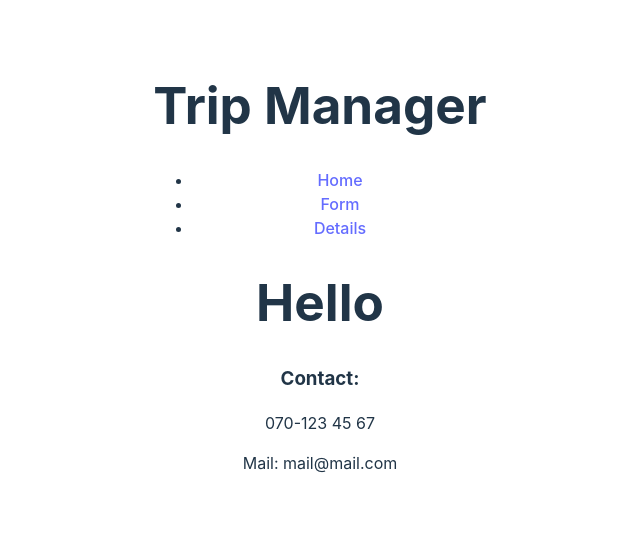
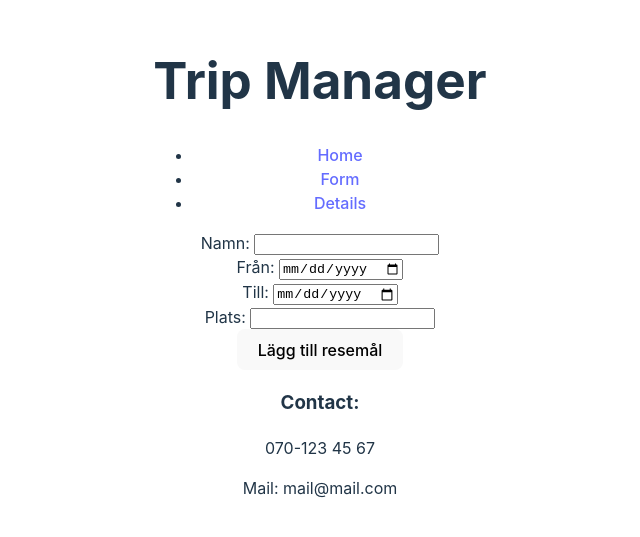
Before and after one commit to filipwretner/Boiler-Room-Week-6, a React (Vite) app in the folder TripManager/: page /form in a window 1280 px wide. Shown: the part 133-670 px from the top of the page, without its empty margins (320-960 px from the left). Built offline with nearby package versions, Linux system fonts and the light colour scheme.

Commit message:
Form complete

```diff
--- /dev/null
+++ b/TripManager/src/components/Form/FormInput.jsx
@@ -0,0 +1,12 @@
+import React from 'react';
+
+function FormInput({ type, name, defaultValue, className, label }) {
+  return (
+    <div className="form-group">
+      <label htmlFor={name}>{label}</label>
+      <input type={type} name={name} defaultValue={defaultValue} className={className} />
+    </div>
+  );
+}
+
+export default FormInput;
--- /dev/null
+++ b/TripManager/src/components/Form/TripForm.jsx
@@ -0,0 +1,49 @@
+import React, { useState, memo } from 'react';
+import FormInput from './FormInput';
+
+const TripForm = memo(({ onAddTrip, onEditTrip, editingTrip}) => {
+    const [error, setError] = useState('');
+
+    function handleSubmit(event) {
+        event.preventDefault();
+
+        const form = event.target;
+        const name = form.elements.namedItem('name').value;
+        const firstDate = form.elements.namedItem('firstDate').value;
+        const secondDate = form.elements.namedItem('secondDate').value;
+        const location = form.elements.namedItem('location').value;
+
+        if (name === '' || firstDate === '' || secondDate === '' || location === '') {
+            setError('Vänligen fyll i alla fält');
+            return;
+        }
+
+        if (firstDate > secondDate) {
+            setError('Startdatum får inte vara senare än slutdatum');
+            return;
+        }
+
+        setError('');
+
+        if (onEditTrip && editingTrip) {
+            onEditTrip(editingTrip.id, name, firstDate, secondDate, location);
+        } else {
+            onAddTrip(name, firstDate, secondDate, location);
+        }
+
+        form.reset();
+    }
+
+    return (
+        <form onSubmit={handleSubmit}>
+          {error && <p className="error-message">{error}</p>}
+          <FormInput type="text" name="name" defaultValue={editingTrip ? editingTrip.name : ""} className="form-input" label="Namn: " />
+          <FormInput type="date" name="firstDate" defaultValue={editingTrip ? editingTrip.firstDate : ""} className="form-input" label="Från: " />
+          <FormInput type="date" name="secondDate" defaultValue={editingTrip ? editingTrip.secondDate : ""} className="form-input" label="Till: " />
+          <FormInput type="text" name="location" defaultValue={editingTrip ? editingTrip.location : ""} className="form-input" label="Plats: " />
+          <button type="submit" className="form-submit">{editingTrip ? 'Redigera resemål' : 'Lägg till resemål'}</button>
+        </form>
+      );
+});
+
+export default TripForm;
--- /dev/null
+++ b/TripManager/src/components/Item/DeleteTrip.jsx
@@ -0,0 +1,7 @@
+import React from "react";
+
+function DeleteTrip({ onDelete }) {
+  return <button onClick={onDelete}>Radera</button>;
+}
+
+export default DeleteTrip;
--- /dev/null
+++ b/TripManager/src/components/Item/EditTrip.jsx
@@ -0,0 +1,7 @@
+import React from "react";
+
+function EditTrip({ onEdit }) {
+  return <button onClick={onEdit}>Redigera</button>;
+}
+
+export default EditTrip;
--- /dev/null
+++ b/TripManager/src/components/Item/TripItem.jsx
@@ -0,0 +1,24 @@
+import React, { memo } from "react";
+import EditTrip from "./EditTrip";
+import DeleteTrip from "./DeleteTrip";
+
+function TripItem({ name, firstDate, secondDate, location, onDelete, onEdit }) {
+  return (
+    <div className="trip-item">
+      <h3>{name}</h3>
+      {firstDate === secondDate ? (
+        <p>Datum: {firstDate}</p>
+      ) : (
+        <>
+          <p>Från: {firstDate}</p>
+          <p>Till: {secondDate}</p>
+        </>
+      )}
+      <p>Plats: {location}</p>
+      <EditTrip onEdit={onEdit} />
+      <DeleteTrip onDelete={onDelete} />
+    </div>
+  );
+}
+
+export default memo(TripItem);
--- /dev/null
+++ b/TripManager/src/components/List/TripList.jsx
@@ -0,0 +1,23 @@
+import React, { memo } from "react";
+import TripItem from "../Item/TripItem";
+
+function TripList({ trips, onDeleteTrip, onEditTrip }) {
+  return (
+    <div className="trip-list">
+      {trips.map((trip) => (
+        <TripItem
+          key={trip.id}
+          id={trip.id}
+          name={trip.name}
+          firstDate={trip.firstDate}
+          secondDate={trip.secondDate}
+          location={trip.location}
+          onDelete={() => onDeleteTrip(trip.id)}
+          onEdit={() => onEditTrip(trip.id)}
+        />
+      ))}
+    </div>
+  );
+}
+
+export default memo(TripList);
--- /dev/null
+++ b/TripManager/src/components/Utilities/Filter.jsx
@@ -0,0 +1,17 @@
+import React from "react";
+
+function Filter({ filter, onFilterChange, placeholder = "Sök..." }) {
+  return (
+    <div className="filter-container">
+      <input
+        type="text"
+        value={filter}
+        onChange={(e) => onFilterChange(e.target.value)}
+        placeholder={placeholder}
+        className="filter-input"
+      />
+    </div>
+  );
+}
+
+export default Filter;
--- /dev/null
+++ b/TripManager/src/components/Utilities/LocalStorageManager.jsx
@@ -0,0 +1,10 @@
+export const LocalStorageManager = {
+    load: () => {
+      const storedTrips = localStorage.getItem("trips");
+      return storedTrips ? JSON.parse(storedTrips) : [];
+    },
+
+    save: (trips) => {
+      localStorage.setItem("trips", JSON.stringify(trips));
+    },
+  };
--- /dev/null
+++ b/TripManager/src/components/Utilities/TripManager.jsx
@@ -0,0 +1,33 @@
+import { LocalStorageManager } from "./LocalStorageManager";
+
+let trips = LocalStorageManager.load();
+
+export const TripManager = {
+  getTrips: () => trips,
+
+  add: (name, firstDate, secondDate, location) => {
+    trips.push({ name, firstDate, secondDate, location, id: generateId() });
+    LocalStorageManager.save(trips);
+  },
+
+  delete: (id) => {
+    trips = trips.filter((trip) => trip.id !== id);
+    LocalStorageManager.save(trips);
+  },
+
+  edit: (id, name, firstDate, secondDate, location) => {
+    const trip = trips.find((trip) => trip.id === id);
+
+    if (trip) {
+      trip.name = name;
+      trip.firstDate = firstDate;
+      trip.secondDate = secondDate;
+      trip.location = location;
+      LocalStorageManager.save(trips);
+    }
+  },
+};
+
+function generateId() {
+  return Math.random().toString(36).substring(2, 9);
+}
--- a/TripManager/src/pages/Form.jsx
+++ b/TripManager/src/pages/Form.jsx
@@ -1,9 +1,35 @@
-const Form = () => {
-    return (
-      <div>
-        <h1>Hello</h1>
-      </div>
-    );
+import React, { lazy, Suspense } from "react";
+import { useNavigate, useSearchParams } from "react-router-dom";
+const TripForm = lazy(() => import("../components/Form/TripForm"));
+import { TripManager } from "../components/Utilities/TripManager";
+
+function TripFormPage() {
+  const navigate = useNavigate();
+  const [searchParams] = useSearchParams();
+  const tripId = searchParams.get("id");
+  const editingTrip = tripId
+    ? TripManager.getTrip().find((trip) => trip.id === tripId)
+    : null;
+
+  const handleAddTrip = (name, firstDate, secondDate, location) => {
+    TripManager.add(name, firstDate, secondDate, location);
+    navigate("/");
   };
 
-  export default Form;
+  const handleEditTrip = (id, name, firstDate, secondDate, location) => {
+    TripManager.edit(id, name, firstDate, secondDate, location);
+    navigate("/");
+  };
+
+  return (
+    <Suspense fallback={<p>Laddar formulär...</p>}>
+      <TripForm
+        onAddTrip={handleAddTrip}
+        onEditTrip={handleEditTrip}
+        editingTrip={editingTrip}
+      />
+    </Suspense>
+  );
+}
+
+export default TripFormPage;
--- a/TripManager/src/pages/Home.jsx
+++ b/TripManager/src/pages/Home.jsx
@@ -1,37 +1,41 @@
+import React, { useState, useEffect } from "react";
+import { useNavigate } from "react-router-dom";
+import TripList from "../components/List/TripList";
+import Filter from "../components/Utilities/Filter";
+import { TripManager } from "../components/Utilities/TripManager";
 
-import React, { useState, memo, Suspense } from 'react';
-// Importera local storage när vi lägger till det
+function TripListPage() {
+  const [trips, setTrips] = useState(TripManager.getTrips());
+  const [filter, setFilter] = useState("");
+  const navigate = useNavigate();
 
-const TripList = memo(({trips}) => { // Kan flyttas till egen komponent
-    return (
-        <ul>
-        {trips.map((trip) => (
-            <li key={trip.id}>
-                <h3>{trip.destination}</h3>
-                <p><strong>Datum:</strong> {trip.date}</p>
-                <a href={`/Details/${trip.id}`}>Se detaljer</a>
-            </li>
-        ))}
-    </ul>
-    );
-});
+  useEffect(() => {
+    setTrips(TripManager.getTrips());
+  }, []);
 
-const Home = () => {
+  const handleDeleteTrip = (id) => {
+    TripManager.delete(id);
+    setTrips([...TripManager.getTrips()]);
+  };
 
-    const [trips, setTrips] = useState([]); // Behöver ändras när local storage läggs till
+  const handleEditTrip = (id) => {
+    navigate(`/form?id=${id}`);
+  };
 
-    return (
-        <div>
-            <h1>Resor</h1>
-            {trips.length === 0 ? (
-                <p>Inga resor inplanerade.</p>
-            ) : (
-                <Suspense fallback={<p>Laddar resor...</p>}>
-                    <TripList trips={trips} />
-                </Suspense>
-            )}
-        </div>
-    );
-};
+  const filteredTrips = trips.filter((trip) =>
+    trip.name.toLowerCase().includes(filter.toLowerCase())
+  );
 
-export default Home;
+  return (
+    <>
+      <Filter filter={filter} onFilterChange={setFilter} placeholder="Sök bland resor..." />
+      <TripList
+        trips={filteredTrips}
+        onDeleteTrip={handleDeleteTrip}
+        onEditTrip={handleEditTrip}
+      />
+    </>
+  );
+}
+
+export default TripListPage;
```
